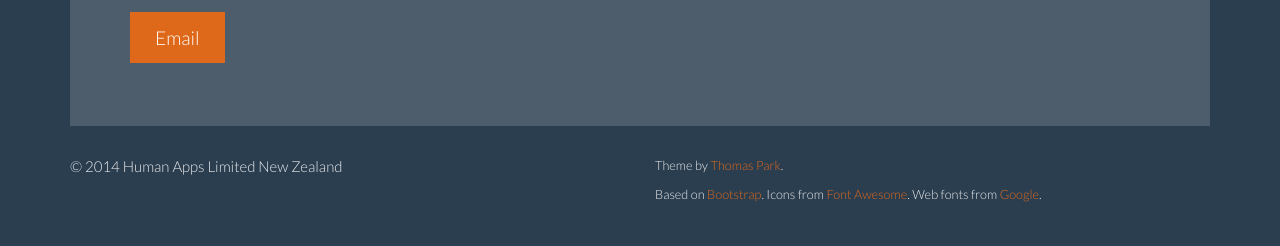
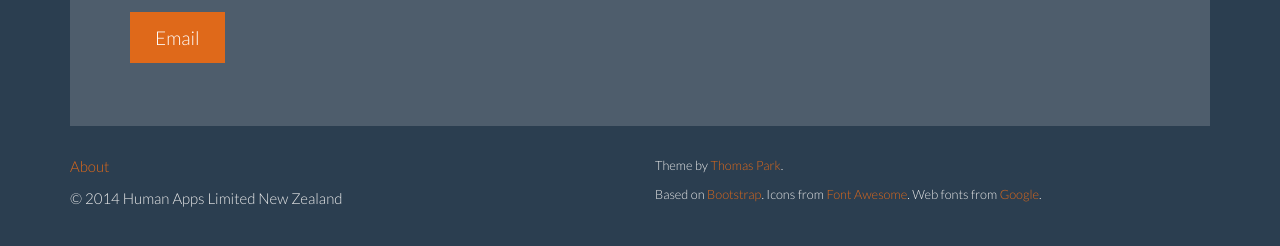
Before and after one commit to humanapps/humanapps.github.io, a plain HTML site: page index.html in a window 1280 px wide. Shown: the part 390-636 px from the top of the page. Drawn offline with nearby package versions, Linux system fonts and the light colour scheme.

Commit message:
Page and theme.

```diff
--- a/index.html
+++ b/index.html
@@ -3,7 +3,7 @@
 <html lang="en">
   <head>
     <meta charset="utf-8">
-    <title>Bootswatch: Superhero</title>
+    <title>Human Apps NZ</title>
     <meta name="viewport" content="width=device-width, initial-scale=1">
     <link rel="stylesheet" href="bootstrap.css" media="screen">
     <link rel="stylesheet" href="bootswatch.min.css">
@@ -44,7 +44,9 @@
     <footer>
       <div class="row">
         <div class="col-lg-6">
+          <p><a href="http://www.davidpetrie.com">About</a></p>
           <p>&copy; 2014 Human Apps Limited New Zealand</p>
+
         </div>
         <div class="col-lg-6">
           <small>
```
